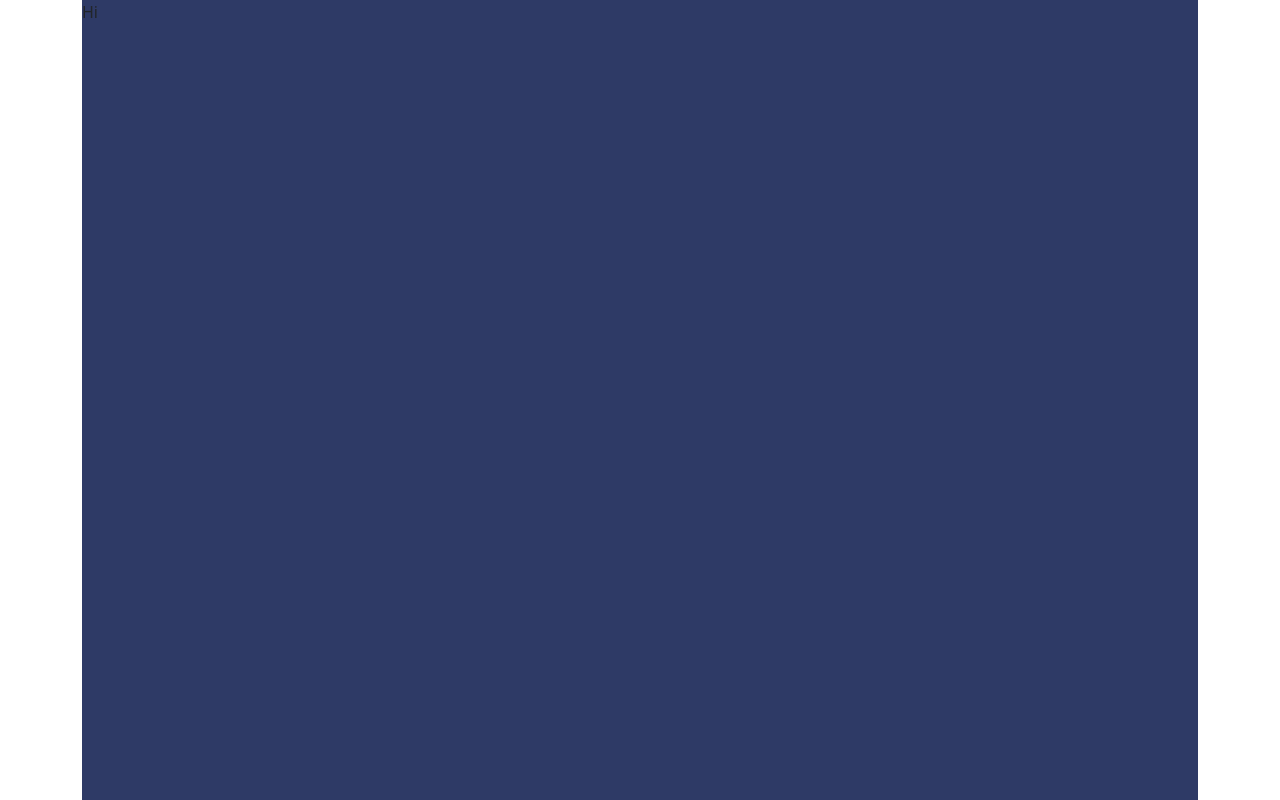
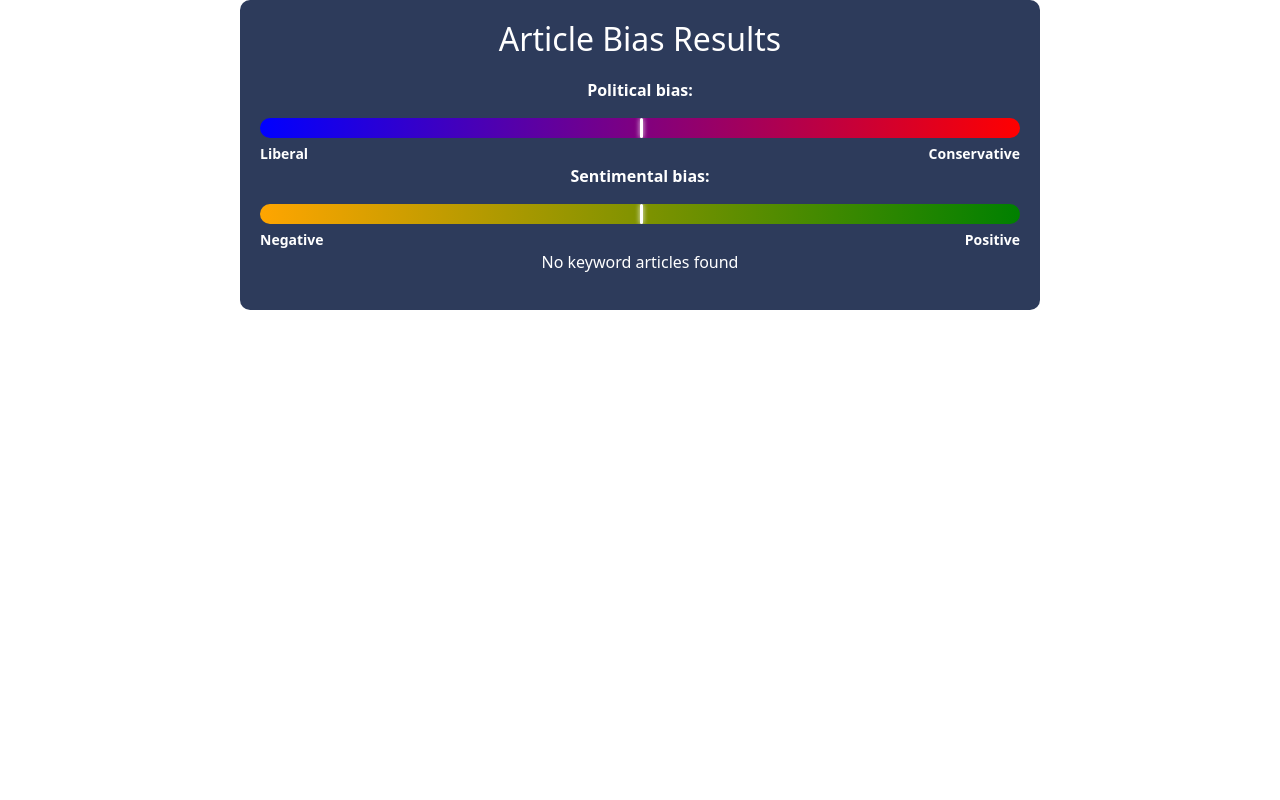
Before and after one commit to adeleweiss/Bias_Busters, a React (Create React App) app in the folder frontend/: page /results in a window 1280 px wide. Built offline with nearby package versions, Linux system fonts and the light colour scheme.

Commit message:
progress

```diff
--- a/frontend/package.json
+++ b/frontend/package.json
@@ -15,6 +15,7 @@
     "react-dom": "^19.0.0",
     "react-router-dom": "^7.2.0",
     "react-scripts": "5.0.1",
+    "recharts": "^2.15.1",
     "web-vitals": "^2.1.4"
   },
   "scripts": {
--- a/frontend/src/Results.css
+++ b/frontend/src/Results.css
@@ -0,0 +1,53 @@
+.results-container {
+    background-color: #2d3b5b;
+    color: white;
+    padding: 20px;
+    border-radius: 10px;
+    text-align: center;
+    max-width: 800px;
+    margin: auto;
+}
+
+.bias-section {
+    margin-top: 20px;
+}
+
+.bias-bar {
+    width: 100%;
+    height: 20px;
+    background-color: #ddd;
+    border-radius: 10px;
+    position: relative;
+    overflow: hidden;
+}
+
+.bias-fill {
+    width: 100%;
+    height: 100%;
+}
+
+.political {
+    background: linear-gradient(to right, blue, red);
+}
+
+.sentimental {
+    background: linear-gradient(to right, orange, green);
+}
+
+.bias-marker {
+    position: absolute;
+    top: 0;
+    width: 3px;
+    height: 100%;
+    background-color: white;
+    box-shadow: 0 0 5px white;
+    border-radius: 2px;
+}
+
+.bias-labels {
+    display: flex;
+    justify-content: space-between;
+    margin-top: 5px;
+    font-size: 14px;
+    font-weight: bold;
+}
--- a/frontend/src/Results.jsx
+++ b/frontend/src/Results.jsx
@@ -1,18 +1,106 @@
-import React, { useEffect, useState } from "react";
-import { useLocation } from 'react-router-dom';
-import { Container } from 'react-bootstrap';
-import Chart from "chart.js/auto";
+import React, { useState, useEffect } from "react";
+import { useLocation } from "react-router-dom";
+import { Container } from "react-bootstrap";
+import "./Results.css";
 
-function Results() {
+const Results = () => {
+  const location = useLocation();
+  const { data } = location.state || {};
 
-    const location = useLocation()
-    const { data } = location.state || {};
+  // State to hold the articles fetched via keyword search
+  const [results, setResults] = useState([]);
 
-    return (<Container>
-        <div className="fullscreen-section">Hi </div>
+  // Function to fetch articles based on a keyword
+  const handleSubmitKeyWord = async (keyword) => {
+    try {
+      const response = await fetch(
+        `https://newsapi.org/v2/everything?q=${keyword}&sortBy=popularity&apiKey=281e38068b43403e9b7869cfca993a41`,
+        {
+          mode: "cors",
+        }
+      );
+      const json = await response.json();
+      setResults(json.articles);
+    } catch (error) {
+      console.error("Error fetching articles:", error);
+    }
+  };
 
-    </Container>)
-}
+  // Call the keyword search when the component mounts (or when data changes)
+  useEffect(() => {
+    if (data && data.keywords && data.keywords[0]) {
+      handleSubmitKeyWord(data.keywords[0]);
+    }
+  }, [data]);
+
+  // Define political bias mapping
+  const politicalBias = {
+    left: 10,
+    "lean left": 30,
+    center: 50,
+    "lean right": 70,
+    right: 90,
+  };
+
+  // Map bias values (defaulting to 50 if data isn't available)
+  const mappedPoliticalBias = politicalBias[data?.political_bias] || 50;
+  const sentimentalBias = ((data?.vader_score + 1) / 2) * 100 || 50;
+
+  return (
+    <Container className="results-container">
+      <h2>Article Bias Results</h2>
+
+      <div className="bias-section">
+        {/* Political Bias Bar */}
+        <p>
+          <strong>Political bias:</strong>
+        </p>
+        <div className="bias-bar">
+          <div className="bias-fill political"></div>
+          <div
+            className="bias-marker"
+            style={{ left: `${mappedPoliticalBias}%` }}
+          ></div>
+        </div>
+        <div className="bias-labels">
+          <span>Liberal</span>
+          <span>Conservative</span>
+        </div>
+
+        {/* Sentimental Bias Bar */}
+        <p>
+          <strong>Sentimental bias:</strong>
+        </p>
+        <div className="bias-bar">
+          <div className="bias-fill sentimental"></div>
+          <div
+            className="bias-marker"
+            style={{ left: `${sentimentalBias}%` }}
+          ></div>
+        </div>
+        <div className="bias-labels">
+          <span>Negative</span>
+          <span>Positive</span>
+        </div>
 
 
+        {/* Display keyword search results */}
+        <div className="results-list">
+            {results && results.length > 0 ? (
+            results.map((article, index) => (
+                <div key={index} className="article">
+                <p>{article.url}</p>
+                </div>
+            ))
+            ) : (
+            <p>No keyword articles found</p>
+            )}
+      </div>
+
+
+      </div>
+    </Container>
+  );
+};
+
 export default Results;
```
Also changed, not shown: 1 other file (tests, documents, lock files or other folders).
